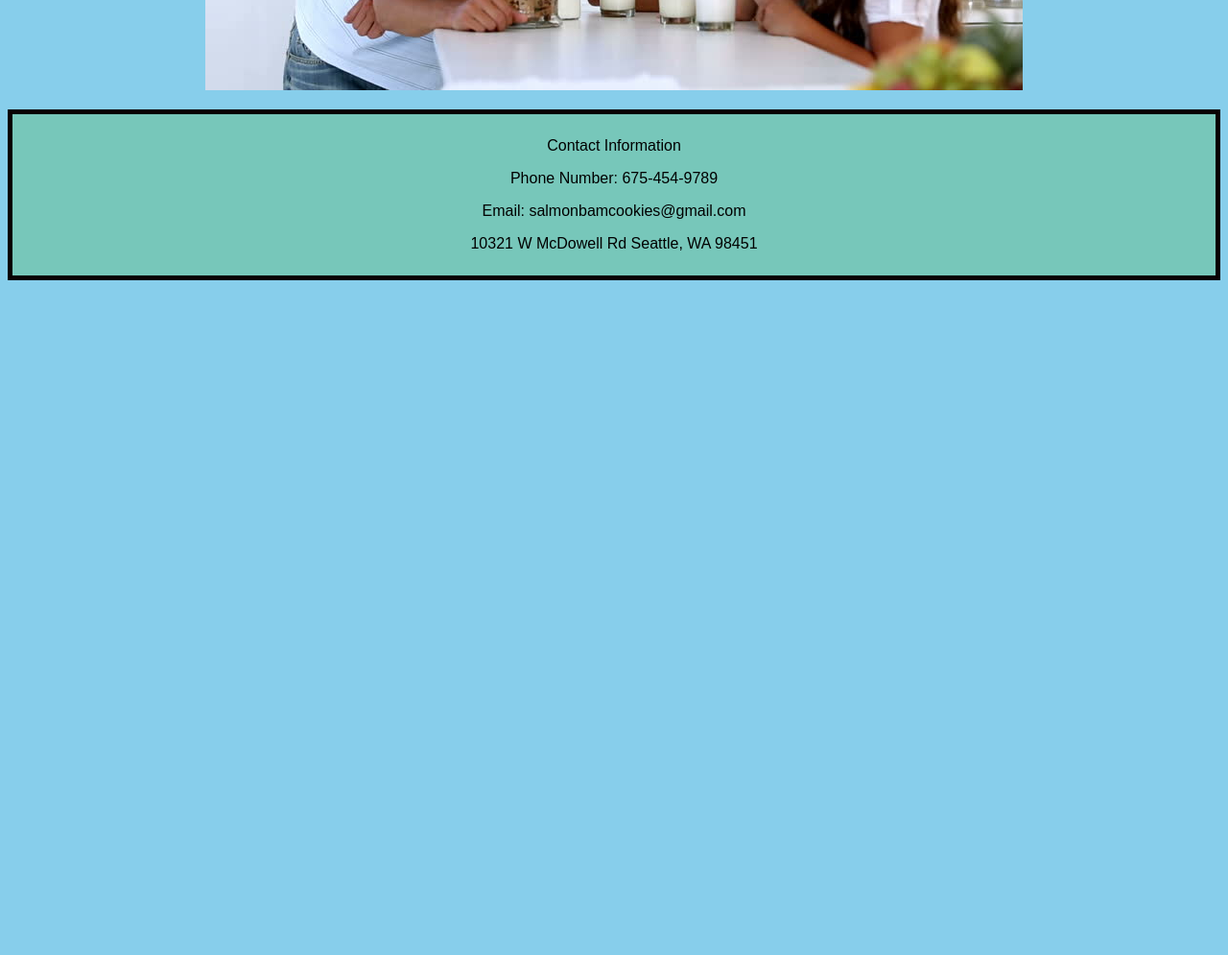
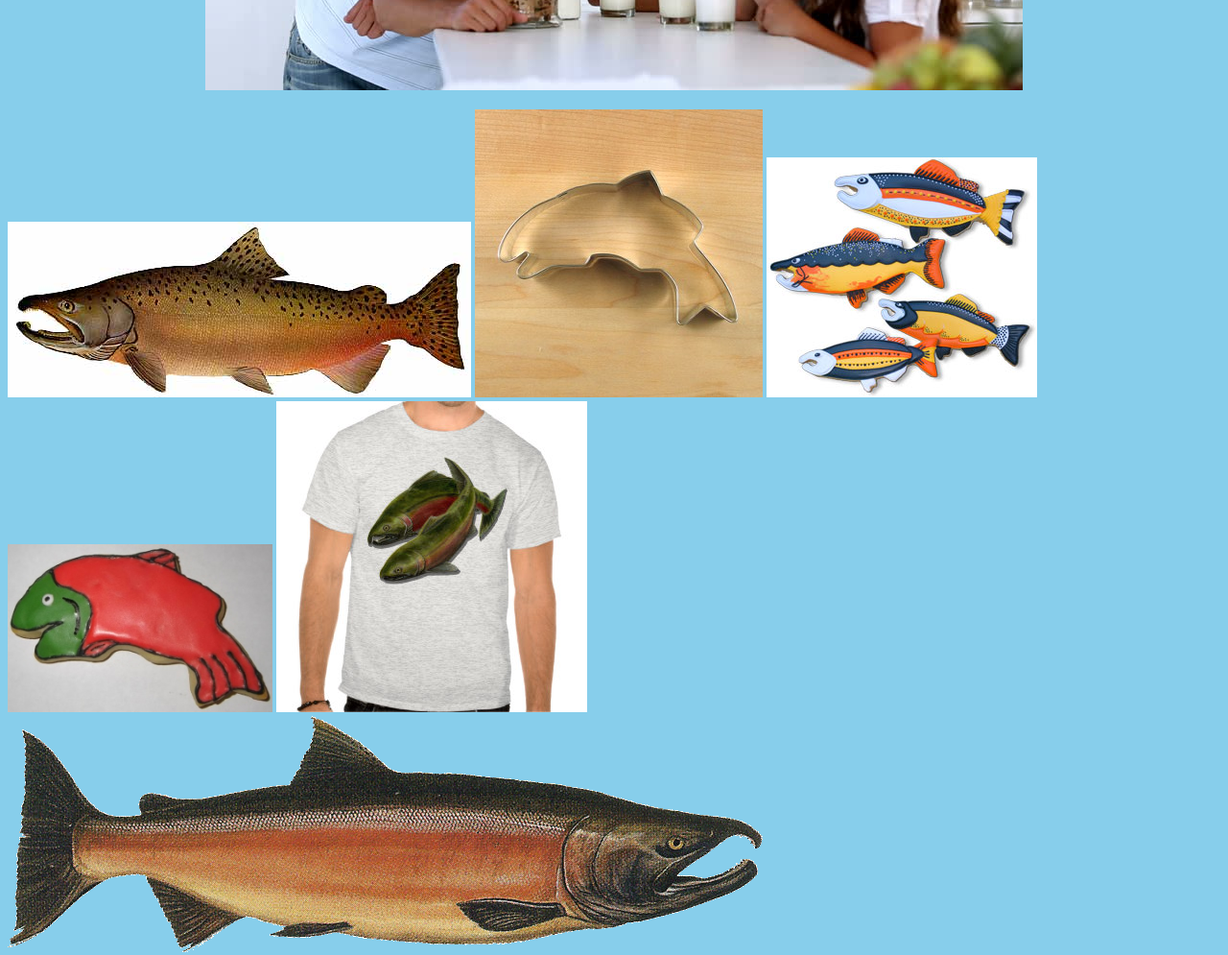
Before and after one commit to Hcooper23/cookie-stand, a plain HTML site: page index.html in a window 1280 px wide. Shown: the part 1229-2224 px from the top of the page at 96% size. Before the commit the page ends 1529 px from the top, so only its background shows below. Drawn offline with Linux system fonts and the light colour scheme.

Commit message:
Full Grade Update Lab 08B & 10B

```diff
--- a/index.html
+++ b/index.html
@@ -45,6 +45,12 @@
             salmon cookies, as well strive to have eco-friendly packages and a zero-waste product to offer.
         </p>
         <img class="family" src="Images/family (Lab08B).jpeg" alt="Family Photo">
+        <img class="chinook" src="Images/chinook (Lab08B).jpeg" alt="chinook">
+        <img class="cutter" src="Images/cutter (Lab08B).jpeg" alt="cutter">
+        <img class= "fish" src="Images/fish (Lab08B).jpeg" alt="fish">
+        <img class= "cookies" src="Images/frosted-cookie (Lab08B).jpeg" alt="Frosted Cookies">
+        <img class="shirt" src="Images/shirt (Lab08B).jpeg" alt="shirt">
+        <img class="salmon" src="Images/salmon.png" alt="salmon">
     </div>
 </body>
 <footer>
```
Also changed, not shown: Images/salmon.png (added), css/homestyle.css (line endings or trailing spaces).
